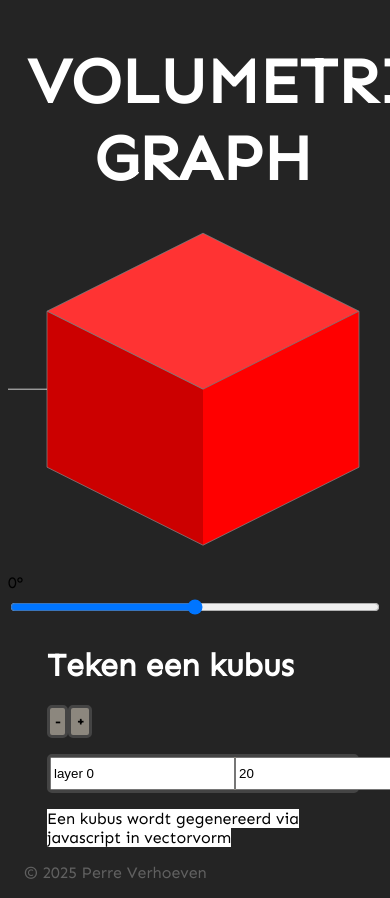
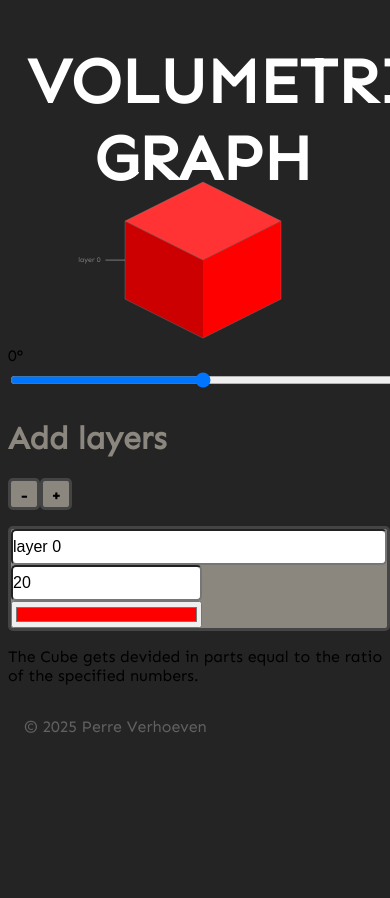
Before and after one commit to hipsterflanders/volumetric-graph-node, a website: page public/index.html in a window 390 px wide. Shown: the top 898 px of the page. After the commit the page ends 844 px from the top, so only its background shows below. Drawn offline with nearby package versions, Linux system fonts and the light colour scheme.

Commit message:
Made layout more responsive for mobile

```diff
--- a/public/index.html
+++ b/public/index.html
@@ -17,27 +17,28 @@
     <h1>VOLUMETRIC GRAPH</h1>
   </header>
   <div id="content">
-
-    <svg id="tekenbord" xmlns="http://www.w3.org/2000/svg" xmlns:xlink="http://www.w3.org/1999/xlink"
+    <div id="isoMetricCube">
+        <svg id="tekenbord" xmlns="http://www.w3.org/2000/svg" xmlns:xlink="http://www.w3.org/1999/xlink"
       viewBox="0 0 500 500">
       <defs>
       </defs>
       <g id="Layer_1" data-name="Layer 1">
       </g>
-    </svg>
-    <text id ="hoekwaarde" align="center"></text>
-    <input type="range" min="-45" max="45" value="0" class="slider" id="hoekSlider">
+      </svg>
+      <text id ="hoekwaarde" align="center"></text>
+      <input type="range" min="-45" max="45" value="0" class="slider" id="hoekSlider">
+    </div>
 
-    <div class="story">
+    <div id="laagjes">
       <h1>
-        Teken een kubus
+        Add layers
       </h1>
-      <button onclick="removeLayer()">-</button><button onclick="addLayer()">+</button>
+      <button onclick="removeLayer()" class="knopje">-</button><button onclick="addLayer()"  class="knopje">+</button>
       <ul id="items">
       </ul>
       <p>
         <span>
-          Een kubus wordt gegenereerd via javascript in vectorvorm
+          The Cube gets devided in parts equal to the ratio of the specified numbers.
         </span>
       </p>
     </div>
--- a/public/scriptje.js
+++ b/public/scriptje.js
@@ -1,3 +1,5 @@
+// code to generate a vector cube devided in parts according to the ratio of the specified numbers
+
 var svg = null;
 
 var path = null;
@@ -100,10 +102,13 @@ function addLayer(){
     let kleurvakje = document.createElement('input');
     tekstvakje.setAttribute('type','text');
     tekstvakje.setAttribute('value','layer '+ el.childElementCount);
+    tekstvakje.setAttribute('class','tekstveldje');
     jaarvakje.setAttribute('type','number');
     jaarvakje.setAttribute('value',20);
+    jaarvakje.setAttribute('class','getalinput');
     kleurvakje.setAttribute('type','color');
     kleurvakje.setAttribute('value',hslToHex(el.childElementCount*20,100,50));
+    kleurvakje.setAttribute('class','kleurinput');
     laagje.appendChild(tekstvakje);
     laagje.appendChild(jaarvakje);
     laagje.appendChild(kleurvakje);
--- a/public/styles/style.css
+++ b/public/styles/style.css
@@ -6,8 +6,8 @@ body {
 }
 
 #tekenbord {
-  width: 100vw;
-  height: 50vh;
+  height: 50vw;
+  max-height: 40em;
 }
 
 header, .contact {
@@ -23,67 +23,17 @@ header h1, .contact h1 {
   font-size: 4em;
 }
 
+h1 {
+  color: #8C877E;
+}
+
 footer {
   color: #616161;
   margin-left: 1em;
 }
 
-.story {
-  margin-left: 10vw;
-  margin-right: 10vw;
-  min-width: 80vw;
-}
-.story .icon-margin {
-  margin-left: 2vw;
-  display: inline;
-}
-.story h1, .story h2 {
-  color: white;
-  width: fit-content;
-}
-.story ol, .story li {
-  color: white;
-}
-.story span {
-  color: black;
-  background-color: white;
-}
-.story .warning {
-  color: lightgrey;
-  background-color: black;
-}
-.story ul {
-  padding: 0;
-  list-style-type: none;
-}
-.story tr {
-  text-align: right;
-  color: black;
-  background-color: white;
-}
-.story tr span {
-  float: right;
-  background-color: #fff700;
-}
-.story a {
-  background-color: black;
-  color: orange;
-}
-
-#content {
-  /*display: flex;*/
-  /*flex-direction: column;*/
-  /*height: 100vh; */
-  margin: auto;
-}
-
 .chart {
   margin: auto;
-}
-
-.messageHolder {
-  /*display: flex;*/
-  /*flex-wrap: wrap;*/
 }
 
 .info {
@@ -122,6 +72,19 @@ form {
   stroke: grey;
 }
 
+.tekstveldje{
+  width: flex;
+  font-size: 2em;
+  padding: 0;
+  border-radius: 5px;
+}
+
+.getalinput{
+  font-size: 2em;
+  padding: 0;
+  border-radius: 5px;
+}
+
 .leadertext{
   fill: grey;
   font-size: large;
@@ -137,6 +100,96 @@ input{
   height: 2em;
 }
 
+@media screen and (orientation:landscape) {
+  #laagjes {
+    display: inline-block;
+    width: 49vw;
+  }
+
+  #tekenbord {
+    width: 50vw;
+  }
+
+  #isoMetricCube {
+    display: inline-block;
+    width: 50vw;
+  }
+
+  #content {
+  margin: auto;
+  display: flex;
+  }
+
+  .kleurinput{
+    width:24vw;
+  }
+
+  .getalinput{
+   width: 24vw;
+  }
+}
+
+
+
+@media screen and (orientation:portrait) {
+  #laagjes {
+    display: inline-block;
+    width: 98vw;
+  }
+
+  #tekenbord {
+    width: 100vw;
+  }
+
+  #isoMetricCube {
+    display: inline-block;
+  }
+
+  .kleurinput{
+    width: 49vw;
+  }
+
+  .getalinput{
+   width: 48vw;
+  }
+}
+
+@media screen and (max-height: 1080px) {
+
+.knopje {
+  font-size: 1em;
+  width: 2em;
+  height: 2em;
+}
+
+.getalinput {
+  font-size: 1em;
+}
+
+.tekstveldje {
+  font-size: 1em;
+}
+
+}
+
+@media screen and (min-height: 1080px) {
+
+.knopje {
+  font-size: 2em;
+  width: 2em;
+  height: 2em;
+}
+
+.getalinput {
+  font-size: 2em;
+}
+
+.tekstveldje {
+  font-size: 2em;
+}
+
+}
+
 li {
   padding: 0px;
   border-style: solid;
@@ -147,7 +200,13 @@ li {
   font-family: "Sen", sans-serif;
   font-weight: bold;
   color: #000000;
-  display: flex;
+  list-style: none;
+}
+
+
+
+ul {
+      padding-inline-start: 0px;
 }
 
 button {
```
